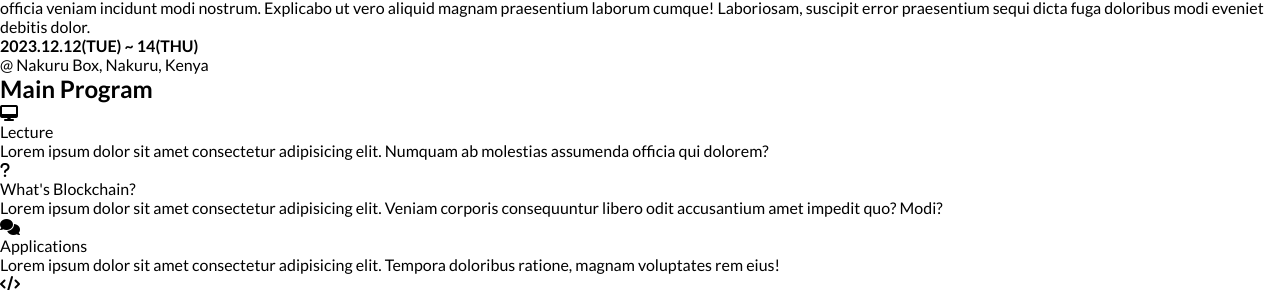
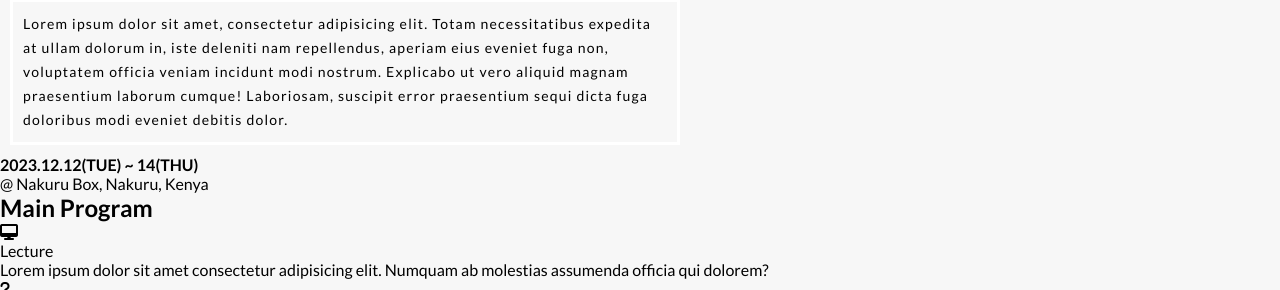
Before and after one commit to microvese-projects/blockchain-summit, a website: page index.html in a window 1280 px wide. Shown: the part 191-481 px from the top of the page. Drawn offline with Linux system fonts and the light colour scheme.

Commit message:
Style hero description text

```diff
--- a/css/style.css
+++ b/css/style.css
@@ -5,6 +5,10 @@
   margin: 0;
   box-sizing: border-box;
   font-family: 'Lato', sans-serif;
+}
+
+body {
+  background-color: #f7f7f7;
 }
 
 /* header */
@@ -42,3 +46,13 @@
   line-height: 110%;
   margin-top: 10px;
 }
+
+#hero-description {
+  border: 3px solid #fff;
+  margin: 20px 10px 10px 10px;
+  padding: 10px;
+  font-size: 14px;
+  letter-spacing: 1.2px;
+  line-height: 24px;
+  max-width: 670px;
+}
```
